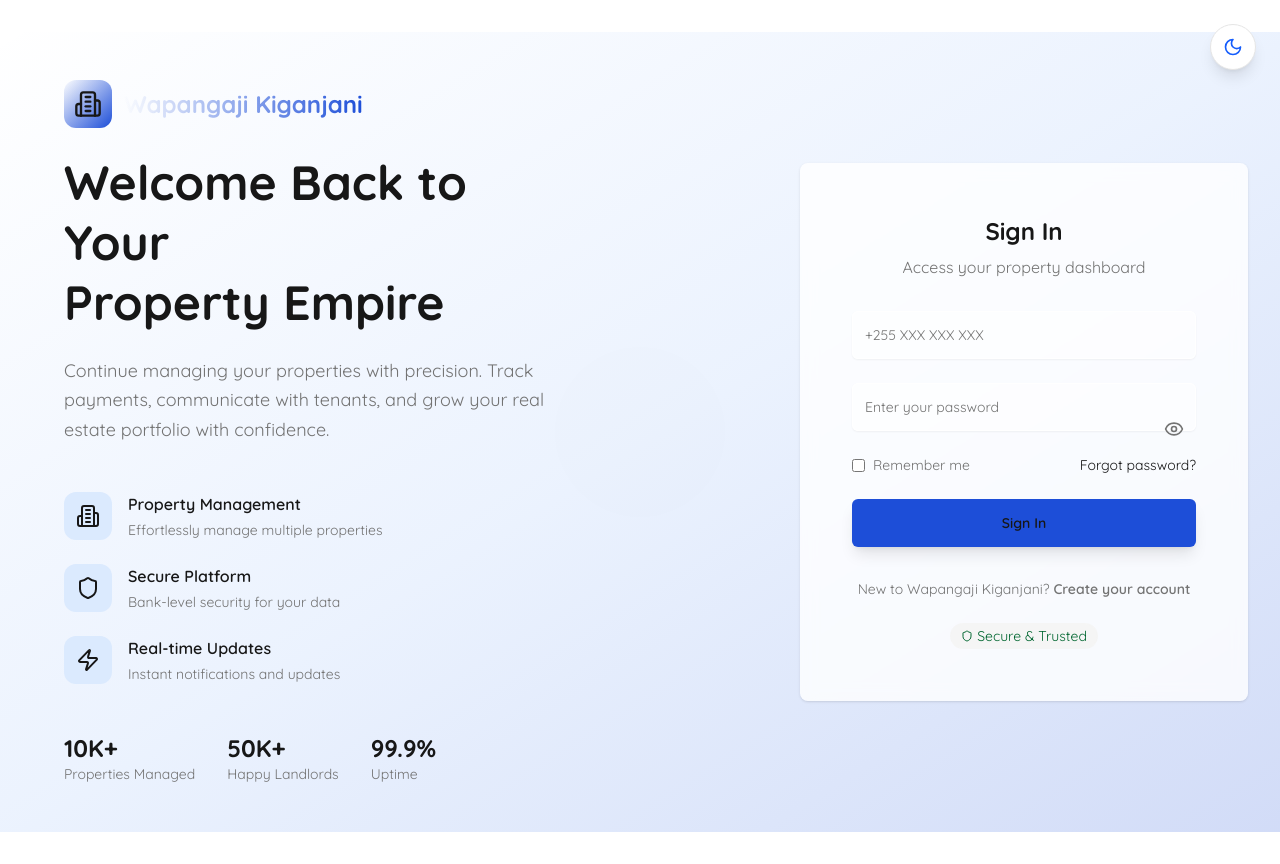
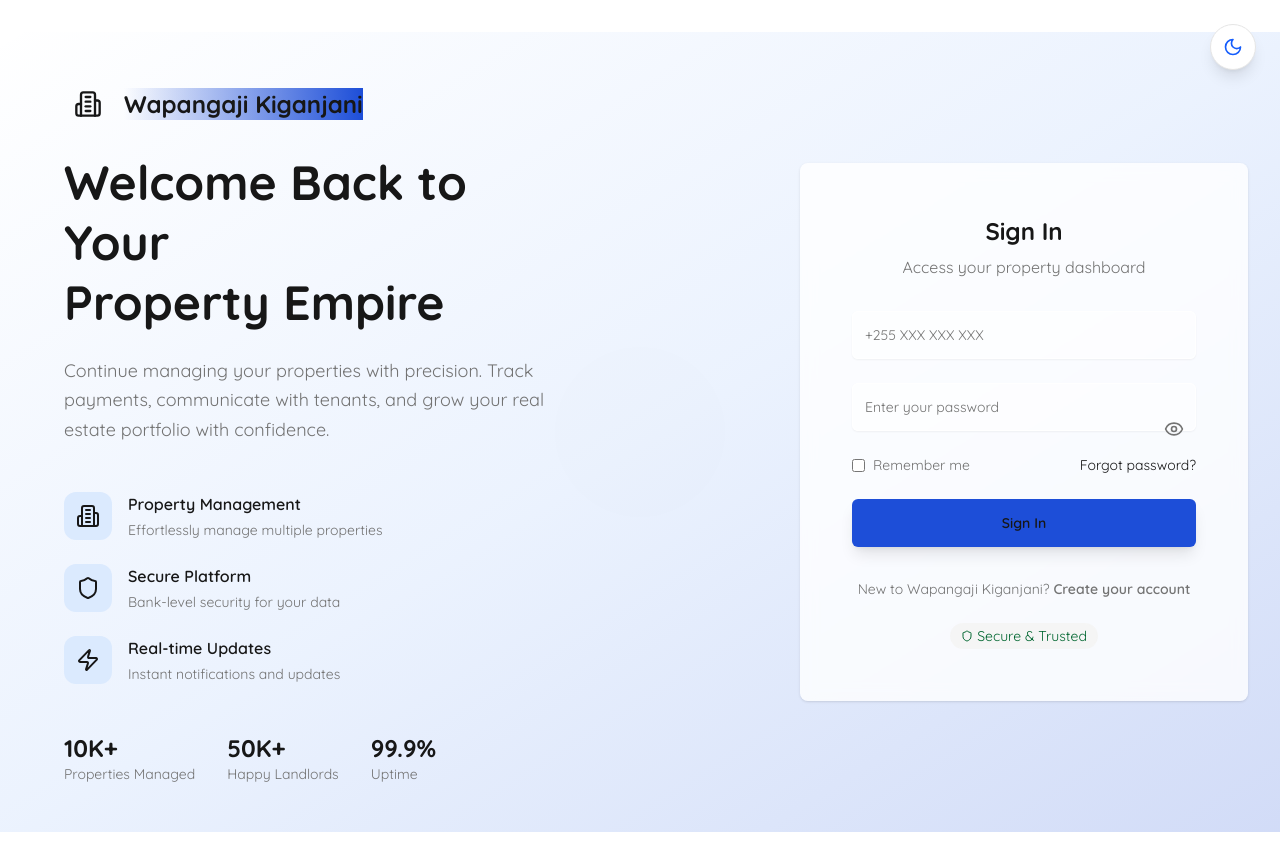
Before and after one commit to obmsuya/wapangajikiganjaniweb, a Next.js app: page /login in a window 1280 px wide. Built offline with nearby package versions, Linux system fonts and the light colour scheme.

Commit message:
style(login): simplify gradient styling in login page header

```diff
--- a/app/(auth)/login/page.js
+++ b/app/(auth)/login/page.js
@@ -172,10 +172,10 @@ export default function LoginPage() {
                   whileHover={{ scale: 1.05 }}
                   transition={{ duration: 0.2 }}
                 >
-                  <div className="w-12 h-12 bg-gradient-to-br from-primary-600 to-primary-700 rounded-xl flex items-center justify-center">
+                  <div className="w-12 h-12 bg-gradient-to-br from-primary-600  rounded-xl flex items-center justify-center">
                     <Building2 className="w-7 h-7 text-white" />
                   </div>
-                  <h1 className="text-2xl font-bold bg-gradient-to-r from-primary-600 to-primary-700 bg-clip-text text-transparent">
+                  <h1 className="text-2xl font-bold bg-gradient-to-r from-primary-600 to-primary-700 ">
                     Wapangaji Kiganjani
                   </h1>
                 </motion.div>
```
